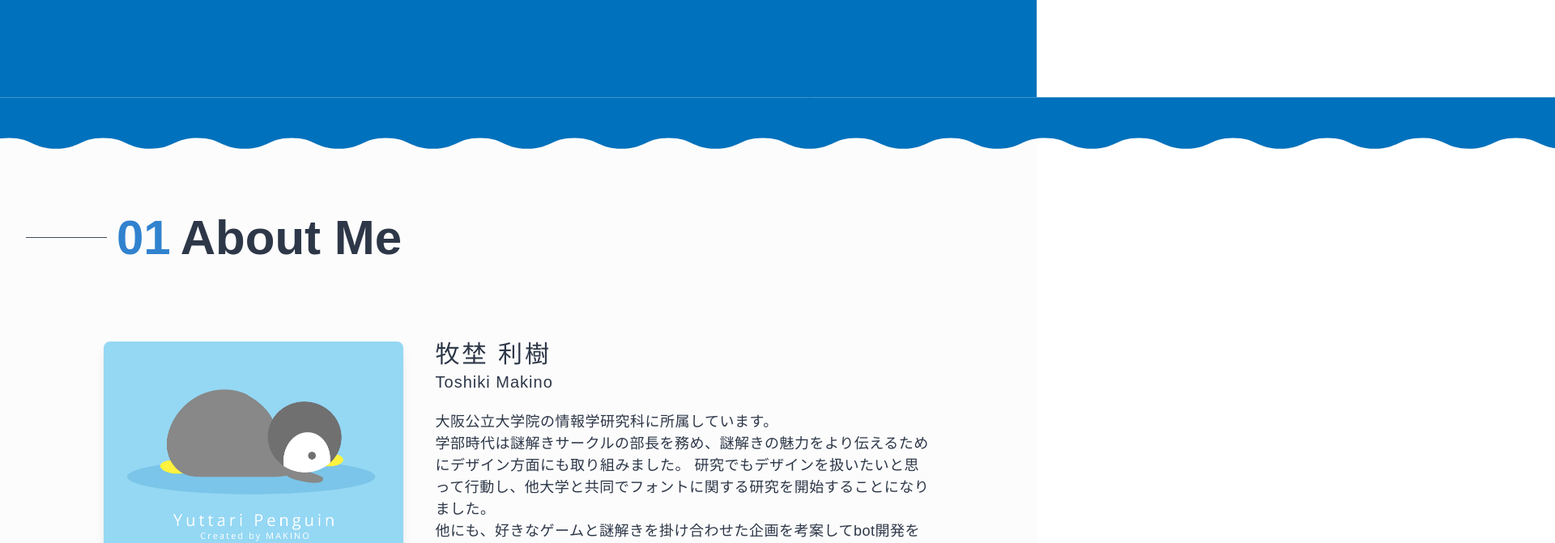
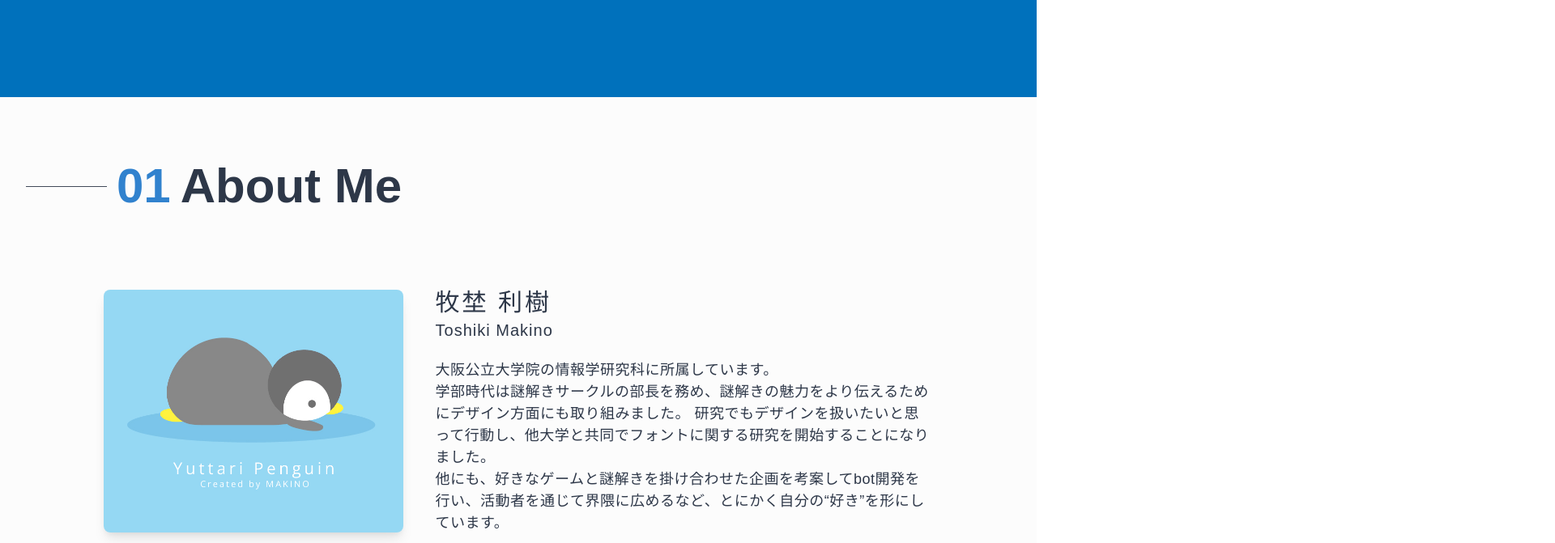
Before and after one commit to dodobondo/2025_portfolio, a Next.js app: page / in a window 1280 px wide. Shown: the part 1320-1991 px from the top of the page at 81% size, 1920 px wide, since content can reach past the window. Built offline with nearby package versions, Linux system fonts and the light colour scheme.

Commit message:
波を背景画像として設定

```diff
--- a/src/components/WaveAnimation.tsx
+++ b/src/components/WaveAnimation.tsx
@@ -6,8 +6,8 @@ import { Box, Flex } from "@chakra-ui/react";
 import { keyframes } from "@emotion/react";
 
 const scroll = keyframes`
-  0% { transform: translateX(0); }
-  100% { transform: translateX(-50%); }
+  from { background-position-x: 0; }
+  to { background-position-x: -1920px; }
 `;
 
 interface WaveAnimationProps {
@@ -30,19 +30,12 @@ const WaveAnimation = ({
       height={height}
       width="100%"
       bg={bg}
-    >
-      <Flex width="200%" height="100%" animation={animation}>
-        <Box as="img" src={imageSrc} alt="wave" width="50%" objectFit="cover" />
-        <Box
-          as="img"
-          src={imageSrc}
-          alt="wave-copy"
-          width="50%"
-          objectFit="cover"
-          ml="-1px"
-        />
-      </Flex>
-    </Box>
+      backgroundImage={`url(${imageSrc})`}
+      backgroundRepeat="repeat-x"
+      backgroundSize="auto 100%"
+      backgroundPosition="bottom"
+      animation={animation}
+    />
   );
 };
 
```
